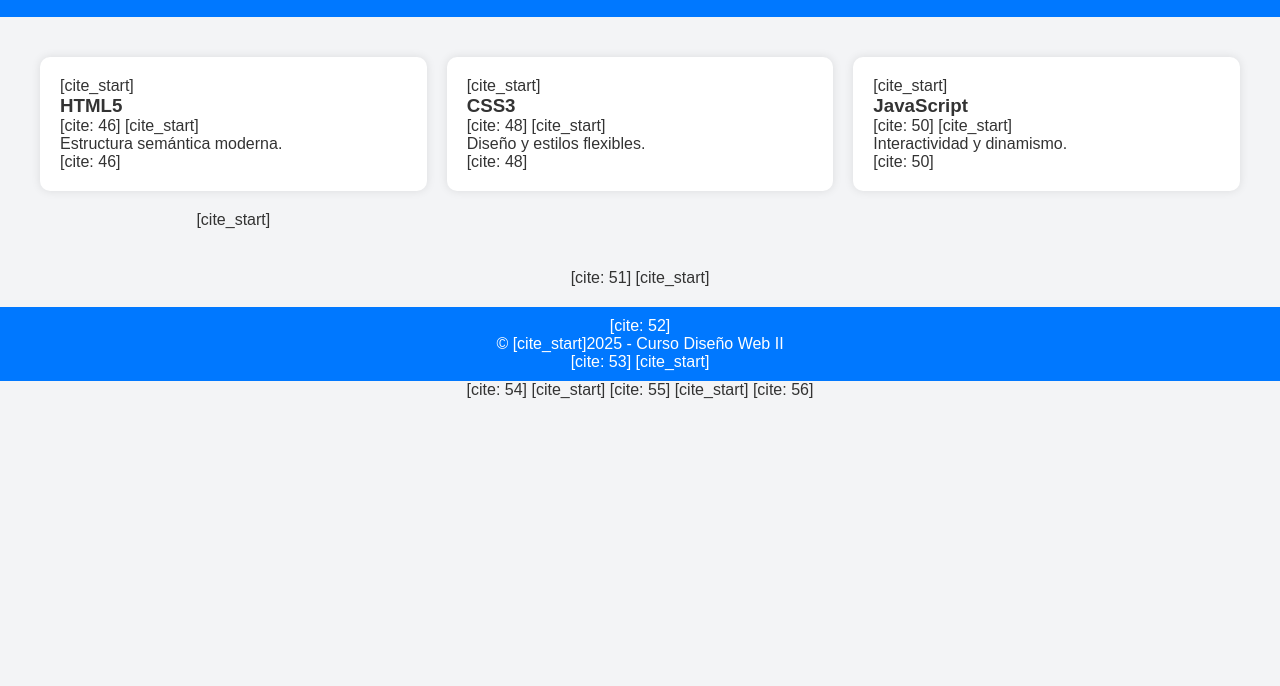
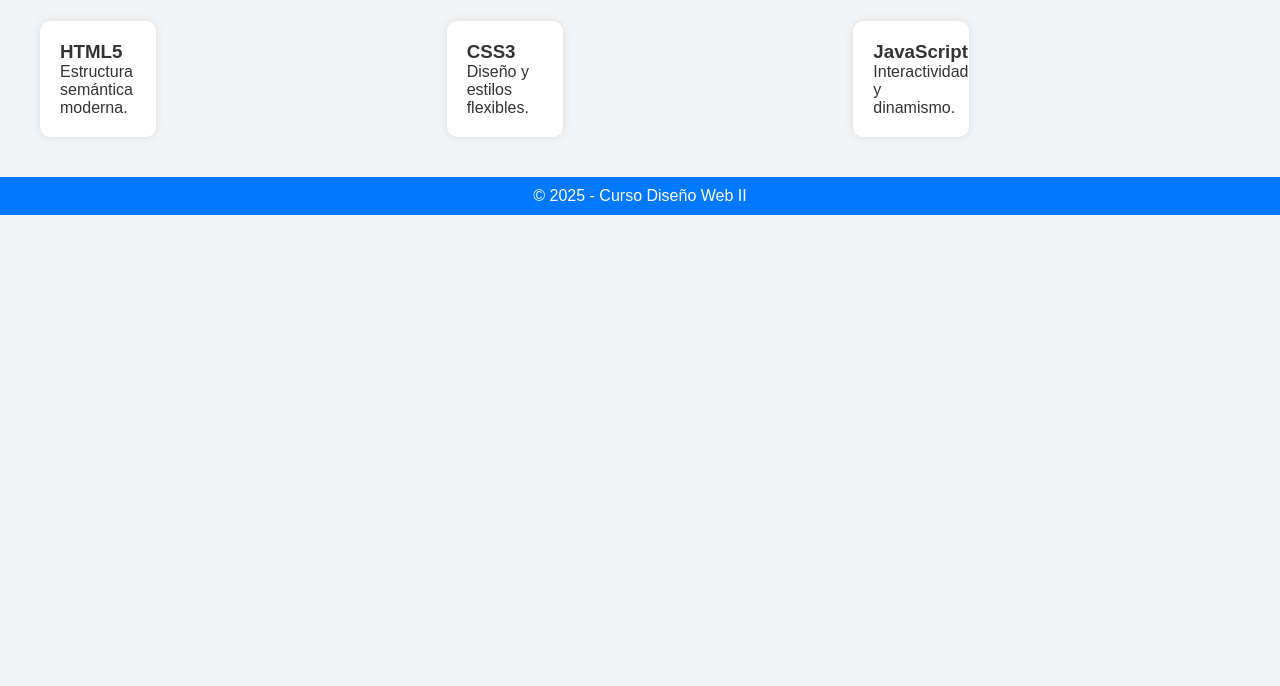
Before and after one commit to bartha/mi_proyecto_upds, a plain HTML site: page Sesion6_Responsive/index.html in a window 1280 px wide. Shown: the part 114-800 px from the top of the page. Drawn offline with Linux system fonts and the light colour scheme.

Commit message:
Sesion 6 FINALIZADA: Diseño Responsive con Flexbox, Grid y Media Queries

```diff
--- a/Sesion6_Responsive/index.html
+++ b/Sesion6_Responsive/index.html
@@ -9,32 +9,32 @@
 <body>
 
 <header>
-        [cite_start]<h1>Mi Página Responsive</h1> [cite: 37]
+    <h1>Mi Página Responsive</h1>
     <nav>
-            [cite_start]<a href="#">Inicio</a> [cite: 39]
-            [cite_start]<a href="#">Servicios</a> [cite: 40]
-            [cite_start]<a href="#">Contacto</a> [cite: 41]
+        <a href="#">Inicio</a>
+        <a href="#">Servicios</a>
+        <a href="#">Contacto</a>
     </nav>
 </header>
 
 <section class="contenedor">
     <div class="card">
-            [cite_start]<h3>HTML5</h3> [cite: 46]
-            [cite_start]<p>Estructura semántica moderna.</p> [cite: 46]
+        <h3>HTML5</h3>
+        <p>Estructura semántica moderna.</p>
     </div>
     <div class="card">
-            [cite_start]<h3>CSS3</h3> [cite: 48]
-            [cite_start]<p>Diseño y estilos flexibles.</p> [cite: 48]
+        <h3>CSS3</h3>
+        <p>Diseño y estilos flexibles.</p>
     </div>
     <div class="card">
-            [cite_start]<h3>JavaScript</h3> [cite: 50]
-            [cite_start]<p>Interactividad y dinamismo.</p> [cite: 50]
+        <h3>JavaScript</h3>
+        <p>Interactividad y dinamismo.</p>
     </div>
-    [cite_start]</section> [cite: 51]
+</section>
 
-    [cite_start]<footer> [cite: 52]
-        <p>&copy; [cite_start]2025 - Curso Diseño Web II</p> [cite: 53]
-    [cite_start]</footer> [cite: 54]
+<footer>
+    <p>&copy; 2025 - Curso Diseño Web II</p>
+</footer>
 
-[cite_start]</body> [cite: 55]
-[cite_start]</html> [cite: 56]
+</body>
+</html>
--- a/Sesion6_Responsive/style.css
+++ b/Sesion6_Responsive/style.css
@@ -1,15 +1,13 @@
-/* PASO 2 del PDF: Estilos Base y Flexbox para PC */
-
-/* Reset global - Esto asegura que todos los navegadores se vean igual */
+/* Estilos generales (image_a808a6.png) */
 * {
     margin: 0;
     padding: 0;
-    box-sizing: border-box; /* Crucial para que los anchos se calculen bien */
+    box-sizing: border-box;
 }
 
 body {
     font-family: Arial, sans-serif;
-    background-color: #f3f4f6; /* Color de fondo suave */
+    background-color: #f3f4f6;
     color: #333;
     text-align: center;
 }
@@ -27,20 +25,21 @@ nav a {
     font-weight: bold;
 }
 
-/* Aplicando Flexbox para las tarjetas (Vista PC) */
+/* Reglas Flexbox (image_a805f9.png) */
 .contenedor {
-    display: flex; /* CLAVE 1: Pone las tarjetas una al lado de otra */
-    justify-content: space-around; /* Distribuye el espacio entre ellas [cite: 104] */
+    display: flex; /* Flexbox: pone en fila */
+    justify-content: space-around;
+    margin: 40px; /* Nota: Lo cambiamos a '40px auto' para centrar */
+    max-width: 1200px; /* Añadido para mejor centrado, no está en la imagen */
     margin: 40px auto;
-    max-width: 1200px;
 }
 
 .card {
     background-color: white;
     padding: 20px;
     border-radius: 10px;
-    width: 30%; /* Cada tarjeta ocupa el 30% del espacio */
-    box-shadow: 0 0 10px rgba(0,0,0,0.1); /* Sombra para efecto de elevación [cite: 93] */
+    width: 30%;
+    box-shadow: 0 0 10px rgba(0,0,0,0.1); /* Efecto de elevación */
     text-align: left;
 }
 
@@ -50,40 +49,28 @@ footer {
     padding: 10px;
     margin-top: 20px;
 }
-/* PASO 3 del PDF: Media Query para Tablets y Celulares (max-width: 768px) */
-
-/* @media (max-width: 768px) significa: "Si la pantalla tiene menos de 768 píxeles, aplica estas reglas." [cite: 124, 125] */
+/* Para pantallas pequeñas */
 @media (max-width: 768px) {
-
     .contenedor {
-        /* CLAVE: Cambia la dirección de Fila a Columna [cite: 111, 126] */
         flex-direction: column;
-        align-items: center; /* Centra los elementos */
-        margin: 20px;
+        align-items: center;
     }
 
     .card {
-        width: 80%; /* Las tarjetas se hacen más anchas para ocupar el espacio del celular [cite: 115] */
+        width: 80%;
         margin-bottom: 20px;
     }
 
     nav a {
-        display: block; /* Los enlaces de navegación se ponen uno debajo del otro [cite: 119] */
+        display: block;
         margin: 10px 0;
     }
 }
-/* PASO 4 del PDF: Usar Grid para reorganizar las tarjetas (min-width: 1024px) */
-
-/* Si la pantalla es GRANDE (1024px o más), aplica estas reglas */
+/* En pantallas grandes */
 @media (min-width: 1024px) {
     .contenedor {
-        display: grid; /* CLAVE: Cambia el método de organización a Grid */
-        grid-template-columns: repeat(3, 1fr); /* Crea 3 columnas de igual tamaño (1fr) */
-        gap: 20px; /* Agrega 20px de espacio entre las columnas y filas */
-    }
-
-    /* En Grid, ya no necesitamos la propiedad width: 30% en .card, se elimina o se ajusta */
-    .card {
-        width: auto;
+        display: grid;
+        grid-template-columns: repeat(3, 1fr);
+        gap: 20px;
     }
 }
```
Lines whose indentation alone changed are shown as unchanged.
